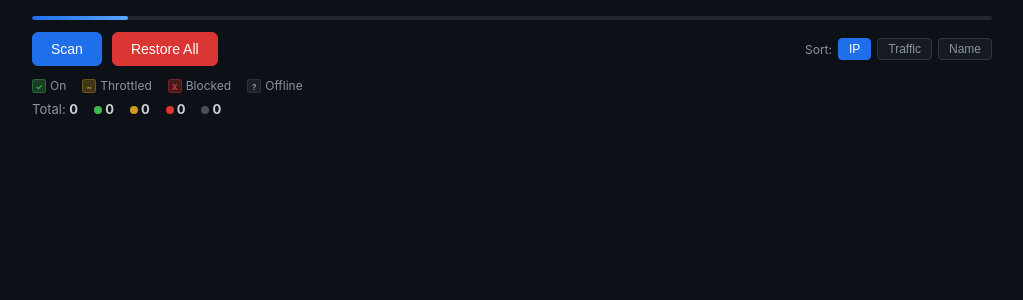
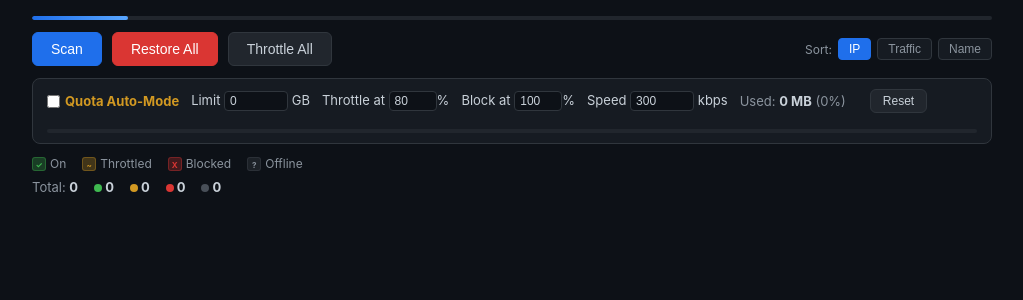
Before and after one commit to MatsoDev/Fnet, a Flask app: page / in a window 1280 px wide. Shown: the part 95-395 px from the top of the page, without its empty margins (128-1151 px from the left). Run offline with Flask 3, Linux system fonts and the light colour scheme; data that the repository does not hold is empty; parts of the project's set-up code (start-up, migrations or seed data) failed here and were passed over.

Commit message:
Add quota auto-mode, throttle-all, README update

```diff
--- a/app.py
+++ b/app.py
@@ -62,6 +62,85 @@ class TrafficMonitor:
     def get_traffic(self):
         with self.lock:
             return {ip: round(b/1024, 1) for ip, b in self.traffic.items()}
+
+    def snapshot_bytes(self):
+        with self.lock:
+            return dict(self.traffic)
+
+    def total_bytes(self):
+        with self.lock:
+            return sum(self.traffic.values())
+
+class QuotaTracker:
+    """Monthly internet quota tracking + auto-throttle / auto-block.
+
+    Samples total traffic flowing through the interface, accumulates the
+    delta into a monthly counter, and decides when to start throttling or
+    blocking all non-self devices based on thresholds.
+    """
+    def __init__(self):
+        self.lock = threading.Lock()
+        self.enabled = False
+        self.limit_gb = 0.0
+        self.throttle_kbps = 300
+        self.throttle_pct = 80.0
+        self.block_pct = 100.0
+        self.used_bytes = 0.0
+        self.month_start = time.time()
+        self.prev_snapshot = {}
+        self.last_pct = 0.0
+        self.mode = None
+        self.throttled_ips = set()
+        self.blocked_ips = set()
+
+    def load(self, cfg):
+        if not isinstance(cfg, dict): return
+        with self.lock:
+            self.enabled = bool(cfg.get("enabled", self.enabled))
+            self.limit_gb = float(cfg.get("limit_gb", self.limit_gb))
+            self.throttle_kbps = int(cfg.get("throttle_kbps", self.throttle_kbps))
+            self.throttle_pct = float(cfg.get("throttle_pct", self.throttle_pct))
+            self.block_pct = float(cfg.get("block_pct", self.block_pct))
+            self.used_bytes = float(cfg.get("used_bytes", self.used_bytes))
+            self.month_start = float(cfg.get("month_start", self.month_start))
+
+    def to_dict(self):
+        with self.lock:
+            return {"enabled": self.enabled, "limit_gb": self.limit_gb,
+                    "throttle_kbps": self.throttle_kbps,
+                    "throttle_pct": self.throttle_pct,
+                    "block_pct": self.block_pct,
+                    "used_mb": round(self.used_bytes / 1048576, 1),
+                    "used_pct": round(self.percent(), 1),
+                    "mode": self.mode,
+                    "month_start": self.month_start}
+
+    def reset(self):
+        with self.lock:
+            self.used_bytes = 0.0
+            self.month_start = time.time()
+            self.throttled_ips.clear()
+            self.blocked_ips.clear()
+            self.mode = None
+
+    def add_usage(self, delta):
+        if delta <= 0: return
+        with self.lock:
+            self.used_bytes += delta
+
+    def percent(self):
+        if not self.limit_gb or self.limit_gb <= 0:
+            return 0.0
+        return (self.used_bytes / (self.limit_gb * 1e9)) * 100.0
+
+    def state(self):
+        with self.lock:
+            return {"enabled": self.enabled, "limit_gb": self.limit_gb,
+                    "throttle_kbps": self.throttle_kbps,
+                    "throttle_pct": self.throttle_pct,
+                    "block_pct": self.block_pct,
+                    "used_bytes": self.used_bytes,
+                    "month_start": self.month_start}
 
 class TokenBucketForwarder:
     """Real per-device bandwidth shaping (MITM relay).
@@ -163,10 +242,17 @@ class NetCutController:
         self.scanning = False; self.scan_progress = 0
         self.traffic = TrafficMonitor()
         self.forwarder = TokenBucketForwarder()
+        self.quota = QuotaTracker()
+        self.quota.load(self.saved_data.get('quota'))
+        self._last_traffic_total = 0
         self.auto_scan_stop = threading.Event()
         self.auto_scan_thread = None
         self.our_mac = None
         self.our_ip = None
+
+    def save_quota(self):
+        self.saved_data['quota'] = self.quota.state()
+        with open(DATA_FILE, 'w') as f: json.dump(self.saved_data, f, indent=2)
 
     def load_saved(self):
         if DATA_FILE.exists():
@@ -413,6 +499,48 @@ class NetCutController:
                 return True
         return False
 
+    def throttle_all(self, kbps):
+        count = 0
+        for d in self.devices:
+            if d.ip == self.gateway_ip or d.mac == self.our_mac:
+                continue
+            if d.state == "Offline":
+                continue
+            ok, _ = self.set_throttle(d.mac, kbps)
+            if ok: count += 1
+        return count
+
+    def _accumulate_usage(self):
+        try:
+            total = self.traffic.total_bytes()
+            delta = total - self._last_traffic_total
+            self._last_traffic_total = total
+            if delta > 0:
+                self.quota.add_usage(delta)
+        except Exception:
+            pass
+
+    def _enforce_quota(self):
+        self._accumulate_usage()
+        if not self.quota.enabled or self.quota.limit_gb <= 0:
+            return
+        pct = self.quota.percent()
+        if pct >= self.quota.block_pct and self.quota.mode != "block":
+            self.quota.mode = "block"
+            for d in self.devices:
+                if d.ip == self.gateway_ip or d.mac == self.our_mac:
+                    continue
+                if d.state != "Disconnected":
+                    self.toggle_device(d.mac)
+        elif pct >= self.quota.throttle_pct and self.quota.mode != "throttle":
+            self.quota.mode = "throttle"
+            self.throttle_all(self.quota.throttle_kbps)
+        self.save_quota()
+
+    def quota_info(self):
+        self._accumulate_usage()
+        return self.quota.to_dict()
+
     def restore_all(self):
         self.traffic.stop()
         self.forwarder.set_stop(); self.forwarder.clear()
@@ -432,6 +560,7 @@ class NetCutController:
                 found = self.arp_scan(passes=2)
                 self.merge_scan_results(found)
                 self.devices.sort(key=lambda x: x.ip)
+                self._enforce_quota()
             except Exception:
                 pass
 
@@ -483,6 +612,30 @@ def rename():
 def restore_all():
     controller.restore_all(); return jsonify({"status": "ok"})
 
+@app.route('/api/throttle_all', methods=['POST'])
+def throttle_all():
+    data = request.get_json()
+    count = controller.throttle_all(int(data.get('kbps', 0)))
+    return jsonify({"status": "ok", "count": count})
+
+@app.route('/api/quota', methods=['GET'])
+def quota_get():
+    return jsonify(controller.quota_info())
+
+@app.route('/api/quota', methods=['POST'])
+def quota_set():
+    data = request.get_json()
+    if "enabled" in data: controller.quota.enabled = bool(data["enabled"])
+    if "limit_gb" in data: controller.quota.limit_gb = float(data["limit_gb"])
+    if "throttle_kbps" in data: controller.quota.throttle_kbps = int(data["throttle_kbps"])
+    if "throttle_pct" in data: controller.quota.throttle_pct = float(data["throttle_pct"])
+    if "block_pct" in data: controller.quota.block_pct = float(data["block_pct"])
+    if data.get("reset"):
+        controller.quota.reset()
+    controller.save_quota()
+    controller._enforce_quota()
+    return jsonify(controller.quota_info())
+
 def cleanup():
     print("\nRestoring all..."); controller.restore_all()
 
--- a/templates/index.html
+++ b/templates/index.html
@@ -65,6 +65,32 @@
   .dot-red { background: #da3633; }
   .dot-gray { background: #484f58; }
   .dot-yellow { background: #d29922; }
+
+  .quota-panel {
+    display: flex; gap: 12px; align-items: center; flex-wrap: wrap;
+    padding: 10px 14px; background: #161b22; border: 1px solid #30363d;
+    border-radius: 8px; margin-bottom: 12px; font-size: 13px; position: relative;
+  }
+  .quota-toggle { display: inline-flex; align-items: center; gap: 5px; cursor: pointer; }
+  .quota-toggle b { color: #d29922; }
+  .quota-num {
+    width: 64px; background: #0d1117; color: #c9d1d9; border: 1px solid #30363d;
+    border-radius: 4px; padding: 2px 5px; font-size: 12px;
+  }
+  .quota-sm { width: 48px; }
+  .quota-used { color: #8b949e; }
+  .quota-used b { color: #c9d1d9; }
+  #quotaMode { font-size: 11px; padding: 1px 6px; border-radius: 8px; }
+  #quotaMode.active-block { background: #da363333; color: #f85149; }
+  #quotaMode.active-throttle { background: #d2992233; color: #d29922; }
+  .quota-bar {
+    width: 100%; height: 4px; background: #21262d; border-radius: 2px;
+    overflow: hidden; margin-top: 4px;
+  }
+  .quota-bar-fill {
+    height: 100%; background: linear-gradient(90deg, #3fb950, #d29922, #da3633);
+    border-radius: 2px; transition: width .4s;
+  }
 
   .sort-group { display: flex; gap: 6px; align-items: center; margin-left: auto; }
   .sort-group label { font-size: 12px; color: #8b949e; }
@@ -210,12 +236,24 @@
   <div class="toolbar">
     <button class="btn btn-primary" onclick="scanNetwork()" id="scanBtn"> Scan</button>
     <button class="btn btn-danger" onclick="restoreAll()" id="restoreBtn"> Restore All</button>
+    <button class="btn" onclick="throttleAll()"> Throttle All</button>
     <div class="sort-group">
       <label>Sort:</label>
       <button class="btn btn-sm sort-btn active" data-sort="ip" onclick="setSort('ip')">IP</button>
       <button class="btn btn-sm sort-btn" data-sort="traffic" onclick="setSort('traffic')">Traffic</button>
       <button class="btn btn-sm sort-btn" data-sort="name" onclick="setSort('name')">Name</button>
     </div>
+  </div>
+
+  <div class="quota-panel">
+    <label class="quota-toggle"><input type="checkbox" id="quotaEnabled" onchange="saveQuota()"> <b>Quota Auto-Mode</b></label>
+    <span>Limit <input type="number" id="quotaLimit" min="0" step="0.5" value="0" onchange="saveQuota()" class="quota-num"> GB</span>
+    <span>Throttle at <input type="number" id="quotaThrottlePct" min="1" max="100" value="80" onchange="saveQuota()" class="quota-num quota-sm">%</span>
+    <span>Block at <input type="number" id="quotaBlockPct" min="1" max="100" value="100" onchange="saveQuota()" class="quota-num quota-sm">%</span>
+    <span>Speed <input type="number" id="quotaKbps" min="1" value="300" onchange="saveQuota()" class="quota-num"> kbps</span>
+    <span class="quota-used">Used: <b id="quotaUsed">0 MB</b> (<span id="quotaPct">0%</span>) <span id="quotaMode"></span></span>
+    <button class="btn btn-sm" onclick="resetQuota()">Reset</button>
+    <div class="quota-bar"><div class="quota-bar-fill" id="quotaBar"></div></div>
   </div>
 
   <div class="legend">
@@ -325,6 +363,51 @@ async function setThrottle(mac, kbps) {
   loadDevices();
 }
 
+async function throttleAll() {
+  const v = prompt('Set speed limit for ALL devices (kbps). 0 = remove limit:', 300);
+  if (v === null) return;
+  const d = await api('/api/throttle_all', { method: 'POST', body: JSON.stringify({ kbps: parseInt(v) }) });
+  toast(`Applied to ${d.count} device(s)`);
+  loadDevices();
+}
+
+async function loadQuota() {
+  try {
+    const q = await api('/api/quota');
+    document.getElementById('quotaEnabled').checked = q.enabled;
+    document.getElementById('quotaLimit').value = q.limit_gb;
+    document.getElementById('quotaThrottlePct').value = q.throttle_pct;
+    document.getElementById('quotaBlockPct').value = q.block_pct;
+    document.getElementById('quotaKbps').value = q.throttle_kbps;
+    const used = document.getElementById('quotaUsed');
+    used.textContent = q.used_mb >= 1024 ? (q.used_mb/1024).toFixed(2) + ' GB' : q.used_mb + ' MB';
+    document.getElementById('quotaPct').textContent = q.used_pct + '%';
+    document.getElementById('quotaBar').style.width = Math.min(q.used_pct, 100) + '%';
+    const mode = document.getElementById('quotaMode');
+    if (q.mode === 'block') { mode.textContent = 'BLOCKING'; mode.className = 'active-block'; }
+    else if (q.mode === 'throttle') { mode.textContent = 'THROTTLING'; mode.className = 'active-throttle'; }
+    else { mode.textContent = ''; mode.className = ''; }
+  } catch(e) {}
+}
+
+async function saveQuota() {
+  const body = {
+    enabled: document.getElementById('quotaEnabled').checked,
+    limit_gb: parseFloat(document.getElementById('quotaLimit').value) || 0,
+    throttle_pct: parseFloat(document.getElementById('quotaThrottlePct').value) || 80,
+    block_pct: parseFloat(document.getElementById('quotaBlockPct').value) || 100,
+    throttle_kbps: parseInt(document.getElementById('quotaKbps').value) || 300
+  };
+  await api('/api/quota', { method: 'POST', body: JSON.stringify(body) });
+  loadQuota();
+}
+
+async function resetQuota() {
+  if (!confirm('Reset monthly usage to 0?')) return;
+  await api('/api/quota', { method: 'POST', body: JSON.stringify({ reset: true }) });
+  loadQuota();
+}
+
 function renameDevice(mac, input, oldName) {
   const name = input.value.trim();
   if (name === oldName) return;
@@ -427,7 +510,8 @@ function esc(s) { const e=document.createElement('div'); e.textContent=s; return
 
 loadInfo();
 loadDevices();
-setInterval(() => { loadInfo(); loadDevices(); }, 3000);
+loadQuota();
+setInterval(() => { loadInfo(); loadDevices(); loadQuota(); }, 3000);
 </script>
 </body>
 </html>
```
Also changed, not shown: README.md.
